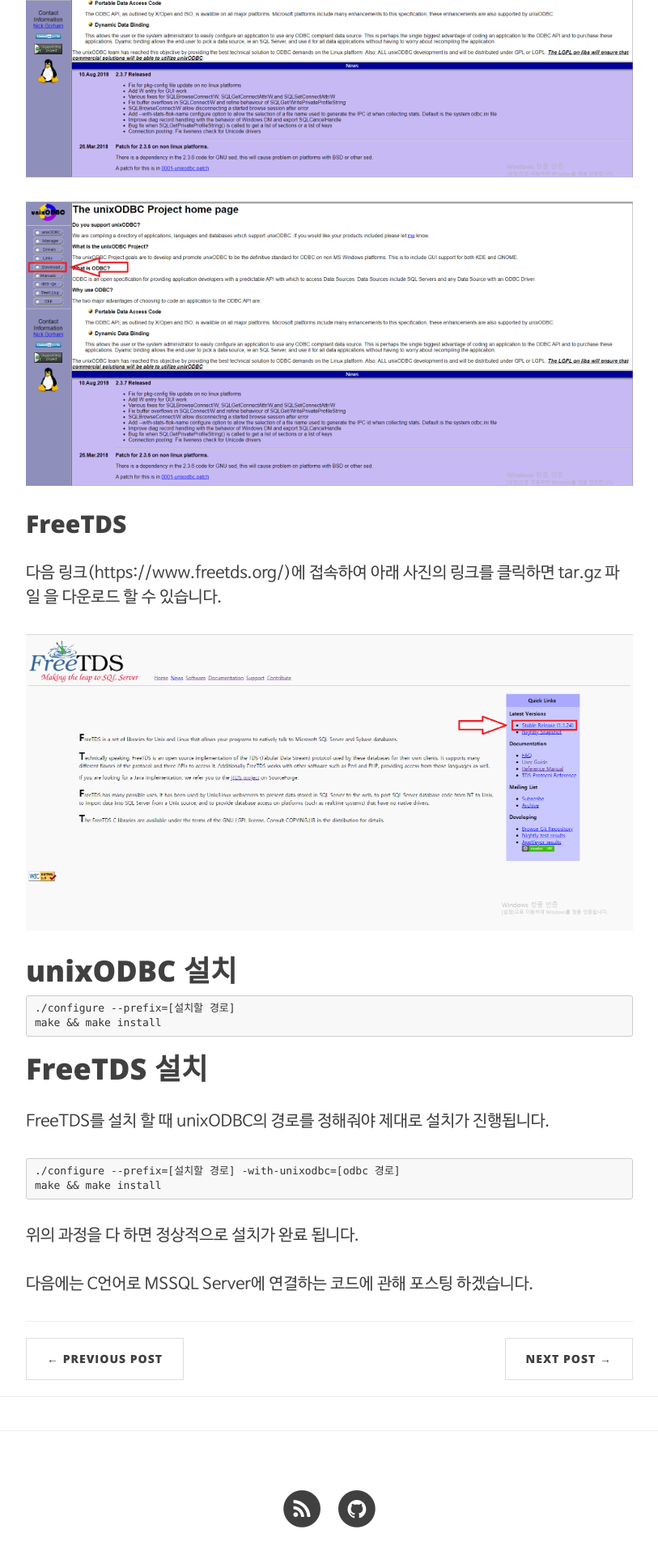
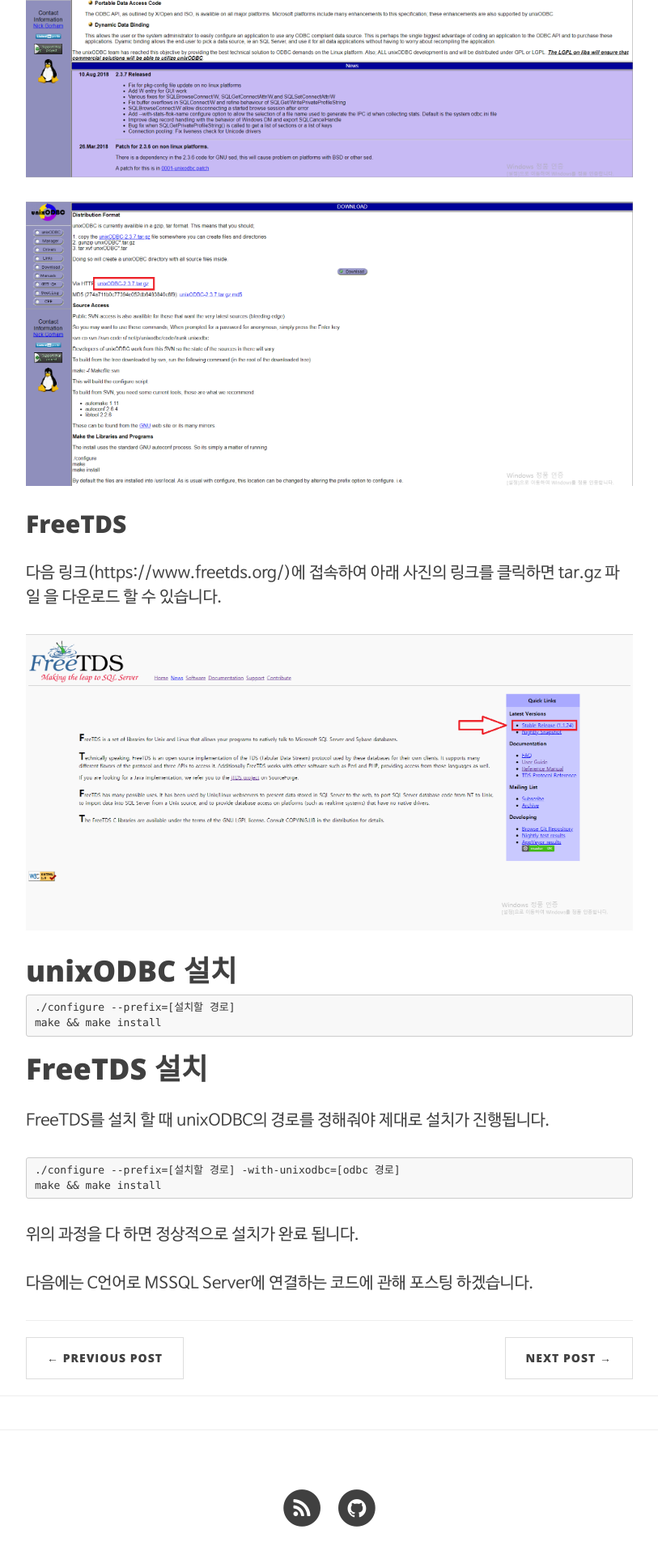
Before and after one commit to fbqweasd/fbqweasd.github.io, a Jekyll site: the page built from _posts/2020-01-05-odbc1.md, in a window 1280 px wide. Shown: the part 1119-3039 px from the top of the page at 81% size, without its empty margins (233-1046 px from the left). Built offline with Jekyll 4.4.1, drawn with Linux system fonts in a browser that asks for light colours; nearby versions of some CDN libraries; comment, search, counter and statistics services are not loaded.

Commit message:
이미지 수정

```diff
--- a/_posts/2020-01-05-odbc1.md
+++ b/_posts/2020-01-05-odbc1.md
@@ -30,7 +30,7 @@ __2. 소스를 컴파일 하여 설치__
 
 ![ODBC_img](/img/2020-01-05/odbc_1.png)
 
-![ODBC_img](/img/2020-01-05/odbc_1.png)
+![ODBC_img](/img/2020-01-05/odbc_2.png)
 
 ## FreeTDS
 
```
